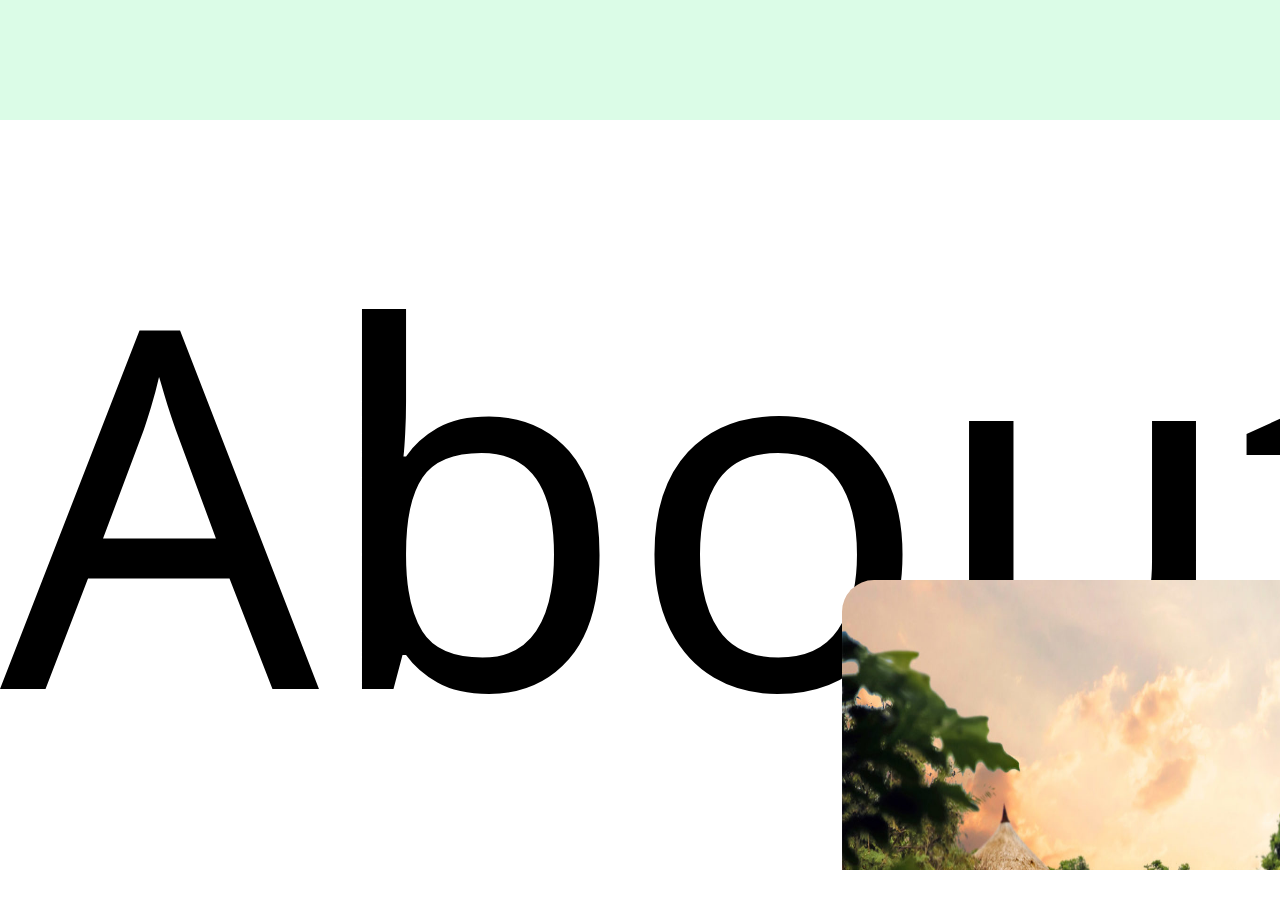
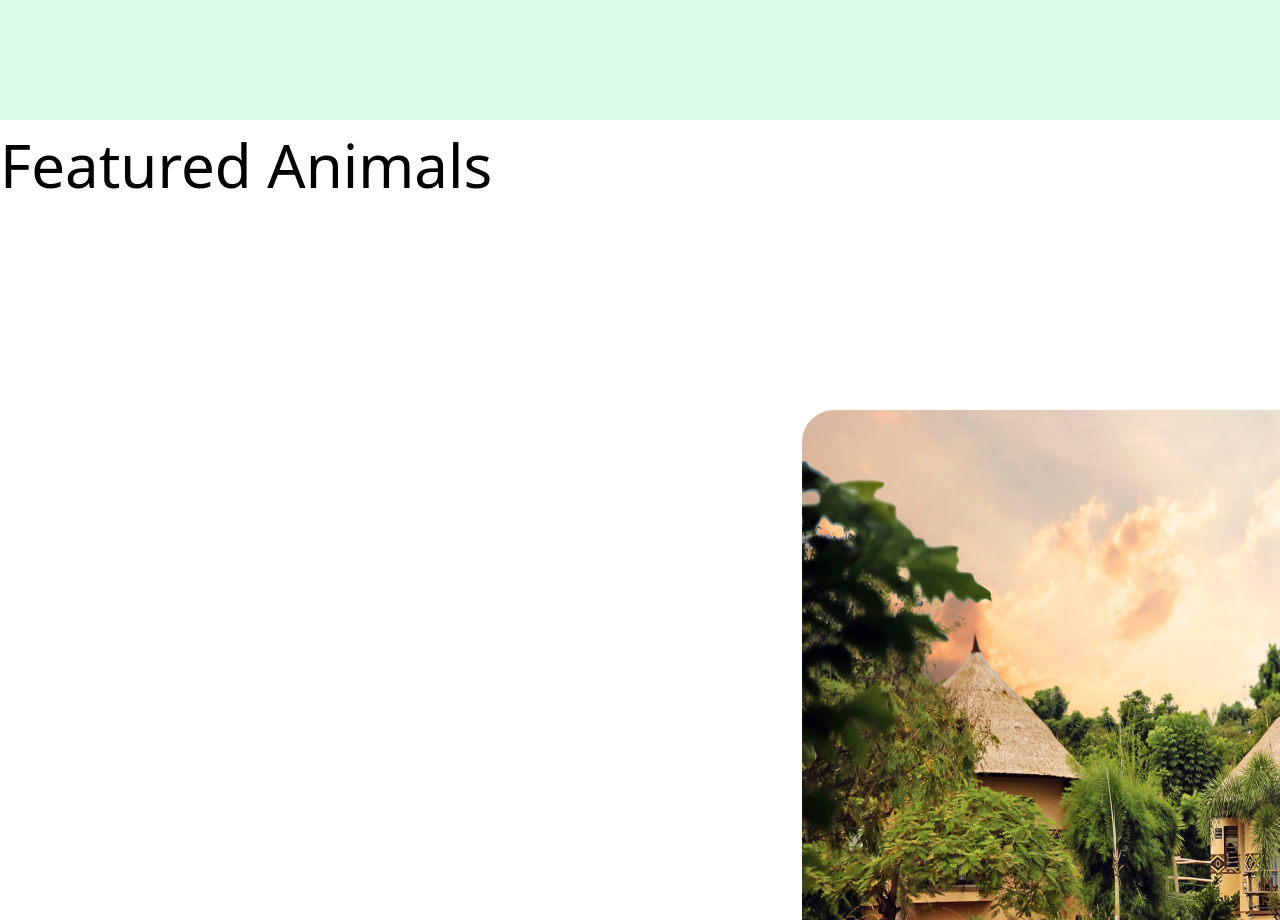
Before and after one commit to Kaluna7/bali-safari-landing-page, a React (Vite) app: page / in a window 1280 px wide. Shown: the part 680-1600 px from the top of the page. Before the commit the page ends 1550 px from the top, so only its background shows below. Built offline with nearby package versions, Linux system fonts and the light colour scheme.

Commit message:
Create GridView.tsx & work on Features Animals

```diff
--- a/src/main.tsx
+++ b/src/main.tsx
@@ -1,13 +1,13 @@
 import { StrictMode } from "react";
 import { createRoot } from "react-dom/client";
 import Home from "./pages/Home/Home.tsx";
-import About from "./pages/About/About.tsx";
+import FeaturesAnimals from "./pages/Features Animals/FeaturesAnimals.tsx";
 
 createRoot(document.getElementById("root")!).render(
   <StrictMode>
     <div className="overflow-y-auto overflow-x-hidden">
       <Home />
-      <About />
+      <FeaturesAnimals />
     </div>
   </StrictMode>,
 );
--- a/src/pages/About/About.tsx
+++ /dev/null
@@ -1,7 +0,0 @@
-export default function About() {
-  return (
-    <div className="">
-      <h1 className="text-[500px]">About</h1>
-    </div>
-  );
-}
--- /dev/null
+++ b/src/pages/Features Animals/FeaturesAnimals.tsx
@@ -0,0 +1,16 @@
+
+
+
+export default function FeaturesAnimals() {
+  return (
+    <div className="h-screen">
+     <div className="flex flex-row">
+      <h1 className="text-[60px]">Featured Animals</h1>
+      <div className="">
+
+      </div>
+     </div>
+
+    </div>
+  );
+}
--- a/src/pages/Home/Home.tsx
+++ b/src/pages/Home/Home.tsx
@@ -9,16 +9,16 @@ export default function Home() {
       className="h-screen w-full bg-green-100 relative items-center"
     >
       <Header />
-      <div className="flex flex-row space-x-200 items-center justify-center translate-y-[400px]">
+      <div className="flex flex-row space-x-200 items-center justify-center translate-y-[500px]">
         <div className="text-white justify-center items-center">
           <h1 className="text-[200px]">Discover the Wild at <br/> Bali-Safari</h1>
-          <p className="text-[80px]">Explore a world of incredible animals, interactive exhibits, and <br/> unforgettable adventures.<br/> Perfect for families, schools, and wildlife enthusiasts.</p>
+          <p className="text-[60px]">Explore a world of incredible animals, interactive exhibits, and <br/> unforgettable adventures.<br/> Perfect for families, schools, and wildlife enthusiasts.</p>
           <div className="flex flex-row gap-10 text-[60px] mt-20">
             <BlackBtn label="Plans your visit"/>
             <WhiteBtn label="View Animals"/>
           </div>
         </div>
-        <img src={imghome} className="w-300 h-300 rounded-4xl"/>
+        <img src={imghome} className="w-350 h-300 rounded-4xl"/>
       </div>
     </div>
   );
```
Also changed, not shown: src/assets/images/2.jpg (deleted), src/assets/images/aboutimg.jpg (added), src/components/layout/GridView.tsx (added).
